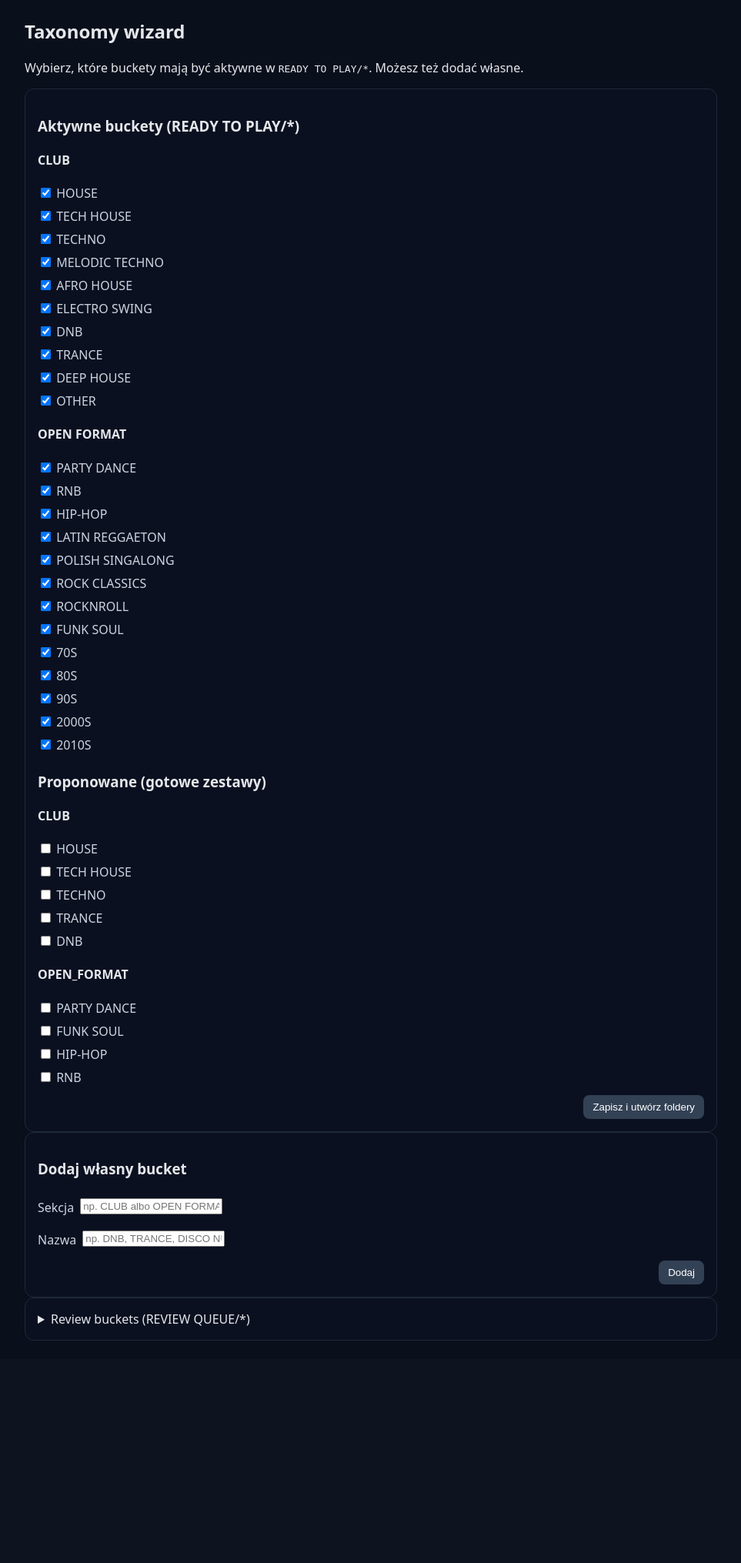
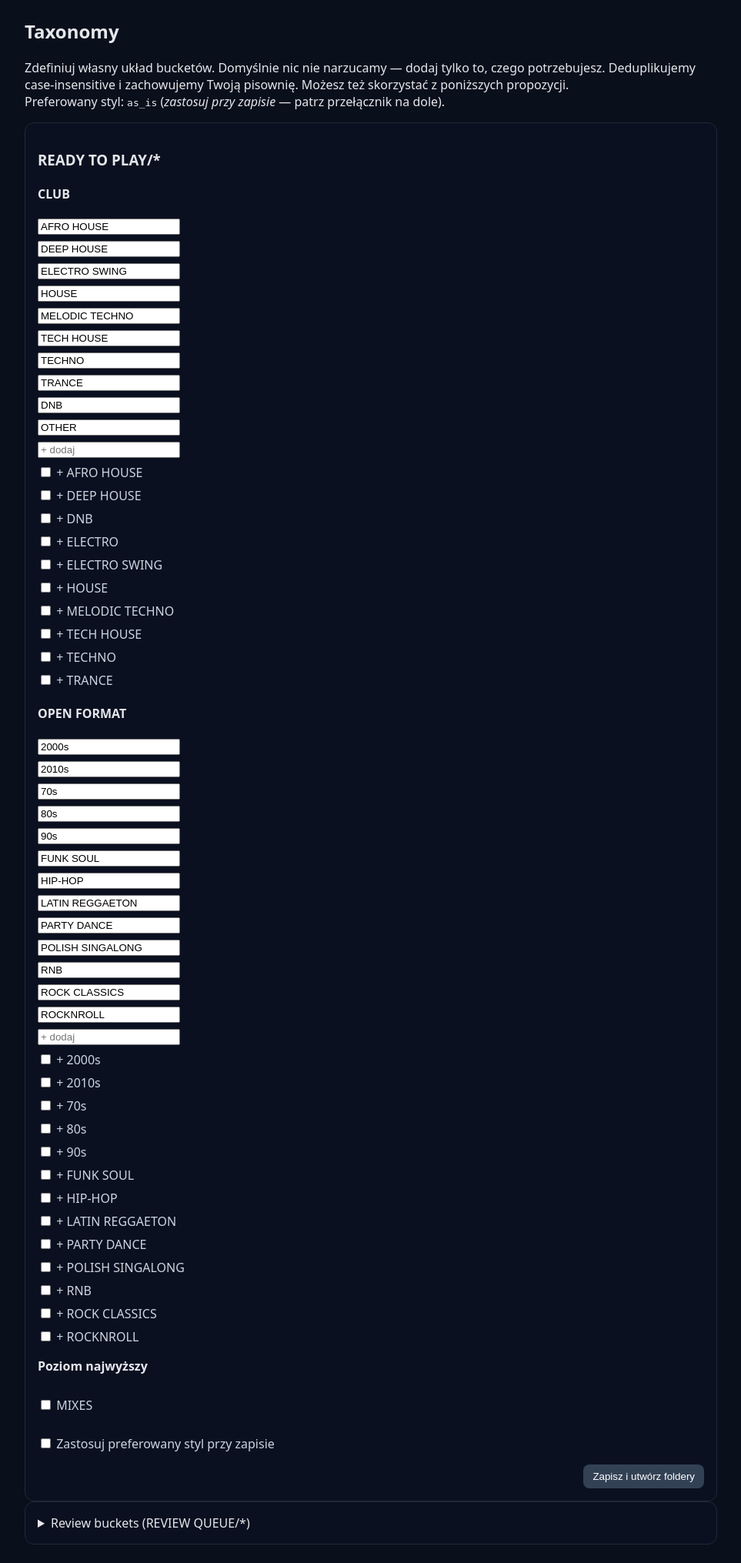
Before and after one commit to Sztuka/dj-library-manager, a FastAPI app: page /taxonomy in a window 1280 px wide. Shown: the whole page at 77% size, without its empty margins (158-1121 px from the left). Before the commit the page ends 1742 px from the top, so only its background shows below. Run offline with FastAPI, Linux system fonts and the light colour scheme.

Commit message:
Web UI: taxonomy suggestions + preferences
- Wizard (Step 2): add suggestion chips for CLUB/OPEN FORMAT that insert editable inputs on click; add 'Apply preferred style' checkbox and toolbar with current style + Refresh button.
- Backend: load preferences (label_style) and suggestions from taxonomy_suggestions.yml for wizard and taxonomy pages; apply style on save when toggled; keep case-insensitive dedupe preserving user style.
- Taxonomy page: switch to suggestions/config-driven data flow (already integrated earlier).
- Suggestions: create and trim taxonomy_suggestions.yml to curated list; keep decades as 70s/80s/90s/2000s/2010s; sort suggestions A→Z.
- Defaults: taxonomy.yml now has empty ready_buckets, preserves review buckets.
- Minor: small JS helpers for chips → inputs; copy edits.

Tests: green.

```diff
--- a/taxonomy.yml
+++ b/taxonomy.yml
@@ -1,27 +1,27 @@
 ready_buckets:
+- CLUB/AFRO HOUSE
+- CLUB/DEEP HOUSE
+- CLUB/ELECTRO SWING
 - CLUB/HOUSE
+- CLUB/MELODIC TECHNO
 - CLUB/TECH HOUSE
 - CLUB/TECHNO
-- CLUB/MELODIC TECHNO
-- CLUB/AFRO HOUSE
-- CLUB/ELECTRO SWING
+- CLUB/TRANCE
 - CLUB/DNB
-- CLUB/TRANCE
-- CLUB/DEEP HOUSE
 - CLUB/OTHER
-- OPEN FORMAT/PARTY DANCE
-- OPEN FORMAT/RNB
+- OPEN FORMAT/2000s
+- OPEN FORMAT/2010s
+- OPEN FORMAT/70s
+- OPEN FORMAT/80s
+- OPEN FORMAT/90s
+- OPEN FORMAT/FUNK SOUL
 - OPEN FORMAT/HIP-HOP
 - OPEN FORMAT/LATIN REGGAETON
+- OPEN FORMAT/PARTY DANCE
 - OPEN FORMAT/POLISH SINGALONG
+- OPEN FORMAT/RNB
 - OPEN FORMAT/ROCK CLASSICS
 - OPEN FORMAT/ROCKNROLL
-- OPEN FORMAT/FUNK SOUL
-- OPEN FORMAT/70S
-- OPEN FORMAT/80S
-- OPEN FORMAT/90S
-- OPEN FORMAT/2000S
-- OPEN FORMAT/2010S
 - MIXES
 review_buckets:
 - NEEDS EDIT
--- /dev/null
+++ b/taxonomy_suggestions.yml
@@ -0,0 +1,28 @@
+# Editable suggestions for taxonomy building. Values are labels without section prefixes.
+club:
+  - AFRO HOUSE
+  - DEEP HOUSE
+  - DNB
+  - ELECTRO
+  - ELECTRO SWING
+  - HOUSE
+  - MELODIC TECHNO
+  - TECH HOUSE
+  - TECHNO
+  - TRANCE
+open_format:
+  - 2000s
+  - 2010s
+  - 70s
+  - 80s
+  - 90s
+  - FUNK SOUL
+  - HIP-HOP
+  - LATIN REGGAETON
+  - PARTY DANCE
+  - POLISH SINGALONG
+  - RNB
+  - ROCK CLASSICS
+  - ROCKNROLL
+top_level:
+  - MIXES
--- a/webui/templates/csv.html
+++ b/webui/templates/csv.html
@@ -1,5 +1,4 @@
-{% extends "base.html" %}
-{% block content %}
+{% extends "base.html" %} {% block content %}
 <h2>CSV — podgląd</h2>
 {% if rows and rows.length %}
 <table border="1" cellspacing="0" cellpadding="4">
@@ -14,7 +13,7 @@
 {% else %}
 <p>Brak danych CSV do wyświetlenia.</p>
 {% endif %}
-<div class="actions" style="margin-top:1rem">
+<div class="actions" style="margin-top: 1rem">
   <a class="secondary" href="/taxonomy">Do aplikacji</a>
 </div>
 {% endblock %}
--- a/webui/templates/done.html
+++ b/webui/templates/done.html
@@ -1,5 +1,4 @@
-{% extends "base.html" %}
-{% block content %}
+{% extends "base.html" %} {% block content %}
 <div class="container">
   <h1>Gotowe ✅</h1>
   <p>Strukturę folderów utworzono pomyślnie.</p>
@@ -7,7 +6,7 @@
   <p>Skan został uruchomiony w tle. Wyniki pojawią się w pliku CSV.</p>
   {% endif %}
 
-  <div class="actions" style="margin-top:1rem">
+  <div class="actions" style="margin-top: 1rem">
     <a class="secondary" href="/wizard?step=2">← Wróć do konfiguracji</a>
     <a class="secondary" href="/">Przejdź do aplikacji</a>
     <a class="secondary" href="/csv">Podgląd CSV</a>
--- a/webui/templates/taxonomy.html
+++ b/webui/templates/taxonomy.html
@@ -1,92 +1,94 @@
 {% extends "base.html" %} {% block content %}
-<h2>Taxonomy wizard</h2>
+<h2>Taxonomy</h2>
 <p>
-  Wybierz, które buckety mają być aktywne w <code>READY TO PLAY/*</code>. Możesz
-  też dodać własne.
+  Zdefiniuj własny układ bucketów. Domyślnie nic nie narzucamy — dodaj tylko to,
+  czego potrzebujesz. Deduplikujemy case-insensitive i zachowujemy Twoją
+  pisownię. Możesz też skorzystać z poniższych propozycji.
+  <br />
+  Preferowany styl: <code>{{ prefs.label_style }}</code> (<em
+    >zastosuj przy zapisie</em
+  >
+  — patrz przełącznik na dole).
 </p>
 
 <form method="post" action="/taxonomy/save" class="card">
-  <h3>Aktywne buckety (READY TO PLAY/*)</h3>
+  <h3>READY TO PLAY/*</h3>
   <div class="grid">
-    {% for sect, names in grouped.items() %}
     <section>
-      <h4>{{ sect }}</h4>
-      {% for name in names %}
-      <label class="check">
-        <input
-          type="checkbox"
-          name="ready_selected"
-          value="{{ sect }}/{{ name }}"
-          checked
-        />
-        <span>{{ name }}</span>
-      </label>
-      {% endfor %}
+      <h4>CLUB</h4>
+      {% if club_current %} {% for name in club_current %}
+      <div class="row">
+        <input name="club" value="{{ name }}" />
+      </div>
+      {% endfor %} {% else %}
+      <p class="muted">Brak pozycji — dodaj własne lub wybierz z propozycji.</p>
+      {% endif %}
+      <div class="row"><input name="club" placeholder="+ dodaj" /></div>
+
+      {% if sugg_club %}
+      <div class="chips">
+        {% for s in sugg_club %}
+        <label class="chip">
+          <input type="checkbox" name="club" value="{{ s }}" />
+          <span>+ {{ s }}</span>
+        </label>
+        {% endfor %}
+      </div>
+      {% endif %}
     </section>
+
+    <section>
+      <h4>OPEN FORMAT</h4>
+      {% if open_current %} {% for name in open_current %}
+      <div class="row">
+        <input name="openf" value="{{ name }}" />
+      </div>
+      {% endfor %} {% else %}
+      <p class="muted">Brak pozycji — dodaj własne lub wybierz z propozycji.</p>
+      {% endif %}
+      <div class="row"><input name="openf" placeholder="+ dodaj" /></div>
+
+      {% if sugg_open %}
+      <div class="chips">
+        {% for s in sugg_open %}
+        <label class="chip">
+          <input type="checkbox" name="openf" value="{{ s }}" />
+          <span>+ {{ s }}</span>
+        </label>
+        {% endfor %}
+      </div>
+      {% endif %}
+    </section>
+  </div>
+
+  <h4 style="margin-top: 1rem">Poziom najwyższy</h4>
+  <div class="row">
+    {% for t in sugg_top %}
+    <label class="check"
+      ><input type="checkbox" name="top_level" value="{{ t }}" />
+      <span>{{ t }}</span></label
+    >
     {% endfor %}
   </div>
 
-  <h3 style="margin-top: 1.5rem">Proponowane (gotowe zestawy)</h3>
-  <div class="grid">
-    <section>
-      <h4>CLUB</h4>
-      {% for c in cand_club %}
-      <label class="check">
-        <input type="checkbox" name="add_candidates" value="{{ c }}" />
-        <span>{{ c.split('/')[1] }}</span>
-      </label>
-      {% endfor %}
-    </section>
-    <section>
-      <h4>OPEN_FORMAT</h4>
-      {% for c in cand_open %}
-      <label class="check">
-        <input type="checkbox" name="add_candidates" value="{{ c }}" />
-        <span>{{ c.split('/')[1] }}</span>
-      </label>
-      {% endfor %}
-    </section>
+  <div class="row" style="margin-top: 1rem">
+    <label class="check">
+      <input type="checkbox" name="apply_style" value="1" />
+      <span>Zastosuj preferowany styl przy zapisie</span>
+    </label>
   </div>
-
-  {% if suggestions %}
-  <h3 style="margin-top: 1.5rem">
-    Sugestie z biblioteki (na podstawie tagu „genre”)
-  </h3>
-  <div class="grid">
-    <section>
-      <h4>Proponowane</h4>
-      {% for s in suggestions %}
-      <label class="check">
-        <input type="checkbox" name="add_suggestions" value="{{ s }}" />
-        <span>{{ s }}</span>
-      </label>
-      {% endfor %}
-    </section>
-  </div>
-  {% endif %}
 
   <div class="actions">
     <button type="submit">Zapisz i utwórz foldery</button>
   </div>
 </form>
 
-<form method="post" action="/taxonomy/add" class="card">
-  <h3>Dodaj własny bucket</h3>
-  <div class="row">
-    <label>Sekcja</label>
-    <input name="section" placeholder="np. CLUB albo OPEN FORMAT" required />
-  </div>
-  <div class="row">
-    <label>Nazwa</label>
-    <input name="name" placeholder="np. DNB, TRANCE, DISCO NUDISCO" required />
-  </div>
-  <div class="actions">
-    <button type="submit">Dodaj</button>
-  </div>
-</form>
-
 <details class="card">
   <summary>Review buckets (REVIEW QUEUE/*)</summary>
+  <p class="muted">
+    Te foldery służą do wstępnej klasyfikacji i ręcznej decyzji. Zalecamy
+    trzymać je zawsze dostępne: <code>NEEDS EDIT</code>, <code>UNDECIDED</code>.
+  </p>
   <div class="grid">
     {% for r in review %}
     <label class="check">
```
Also changed, not shown: djlib/webapp.py (+130 -30 lines), webui/templates/dashboard.html (+26 -10 lines), webui/templates/wizard.html (+80 -3 lines).
